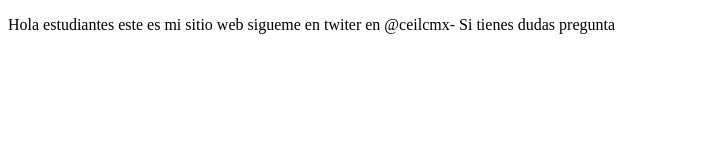
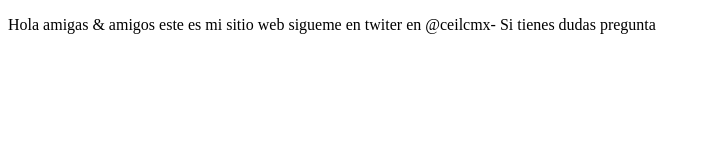
Before and after one commit to ptrroot/proyectoDemoCursoPrework, a plain HTML site: page index.html in a window 1280 px wide. Shown: the whole page, without its empty margins (0-709 px from the left). Drawn offline with Linux system fonts and the light colour scheme.

```diff
--- a/index.html
+++ b/index.html
@@ -8,7 +8,7 @@
 </head>
 <body>
     <p>
-        Hola estudiantes este es mi sitio web
+        Hola amigas & amigos este es mi sitio web
         sigueme en twiter en @ceilcmx- Si tienes dudas pregunta
     </p>
 </body>
```
